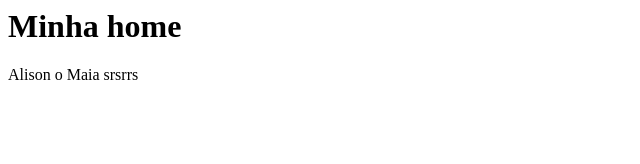
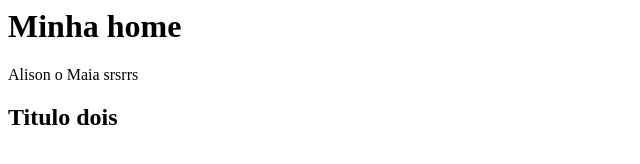
Before and after one commit to franciscogi/curso, a plain HTML site: page index.html in a window 1280 px wide. Shown: the whole page, without its empty margins (0-640 px from the left). Drawn offline with Linux system fonts and the light colour scheme.

Commit message:
Com titulo2

```diff
--- a/index.html
+++ b/index.html
@@ -5,5 +5,6 @@
 <body>
 	<h1>Minha home</h1>
 	<p>Alison o Maia srsrrs</p>
+	<h2>Titulo dois</h2>
 </body>
 </html>
```
